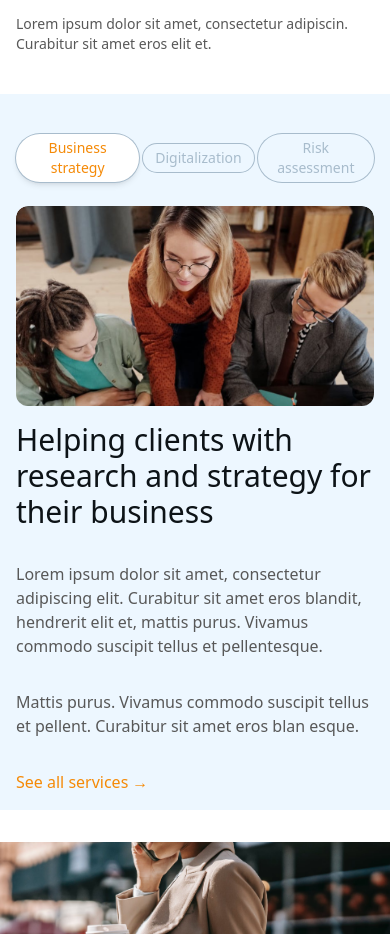
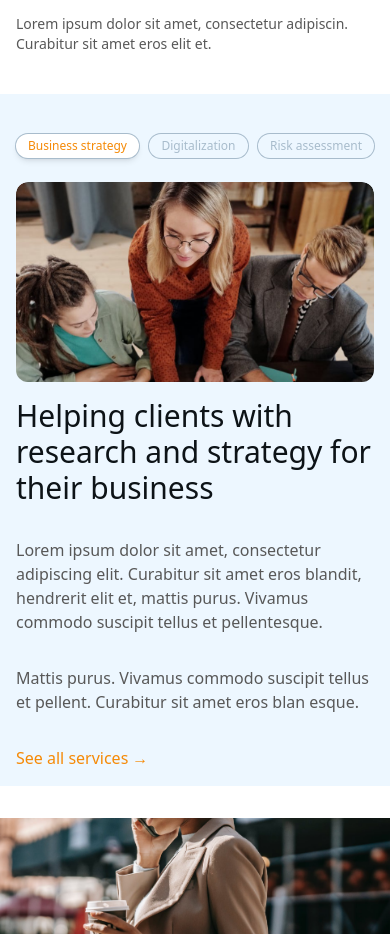
Before and after one commit to gongph/finsweet-site, a React (Vite) app: page / in a window 390 px wide. Shown: the part 3840-4774 px from the top of the page. Built offline with nearby package versions, Linux system fonts and the light colour scheme.

Commit message:
fix: weixin brower font size

```diff
--- a/src/components/ThemeToggle.jsx
+++ b/src/components/ThemeToggle.jsx
@@ -7,7 +7,6 @@ export default function ThemeToggle() {
   const [theme, setTheme] = useState(localStorage.theme || "light");
 
   useEffect(() => {
-    console.log("233 :>> ", 233);
     setHtmlTheme(theme);
   }, [theme]);
 
--- a/src/pages/Home/Business.jsx
+++ b/src/pages/Home/Business.jsx
@@ -12,13 +12,13 @@ export default function Business() {
       </div>
       {/* buttons */}
       <div className="flex items-center justify-between md:justify-start gap-x-1 my-6 md:mb-16 md:gap-x-6">
-        <button className="px-3 text-sm md:px-4 md:text-base py-1 md:py-2 bg-white dark:bg-brand-dark/50 ring-1 ring-[#A8BCCC] rounded-full text-brandOrange shadow-md md:shadow-none">
+        <button className="px-3 text-xs md:px-4 md:text-base py-1 md:py-2 bg-white dark:bg-brand-dark/50 ring-1 ring-[#A8BCCC] rounded-full text-brandOrange shadow-md md:shadow-none">
           Business strategy
         </button>
-        <button className="px-3 text-sm md:px-4 md:text-base py-1 md:py-2 bg-[transparent] ring-1 ring-[#A8BCCC] dark:ring-gray-dark rounded-full text-[#A8BCCC] hover:ring-white hover:text-brandOrange hover:bg-white dark:hover:bg-brand-dark/30 duration-300">
+        <button className="px-3 text-xs md:px-4 md:text-base py-1 md:py-2 bg-[transparent] ring-1 ring-[#A8BCCC] dark:ring-gray-dark rounded-full text-[#A8BCCC] hover:ring-white hover:text-brandOrange hover:bg-white dark:hover:bg-brand-dark/30 duration-300">
           Digitalization
         </button>
-        <button className="px-3 text-sm md:px-4 md:text-base py-1 md:py-2 bg-[transparent] ring-1 ring-[#A8BCCC] dark:ring-gray-dark rounded-full text-[#A8BCCC] hover:ring-white hover:text-brandOrange hover:bg-white dark:hover:bg-brand-dark/30 duration-300">
+        <button className="px-3 text-xs md:px-4 md:text-base py-1 md:py-2 bg-[transparent] ring-1 ring-[#A8BCCC] dark:ring-gray-dark rounded-full text-[#A8BCCC] hover:ring-white hover:text-brandOrange hover:bg-white dark:hover:bg-brand-dark/30 duration-300">
           Risk assessment
         </button>
       </div>
```
